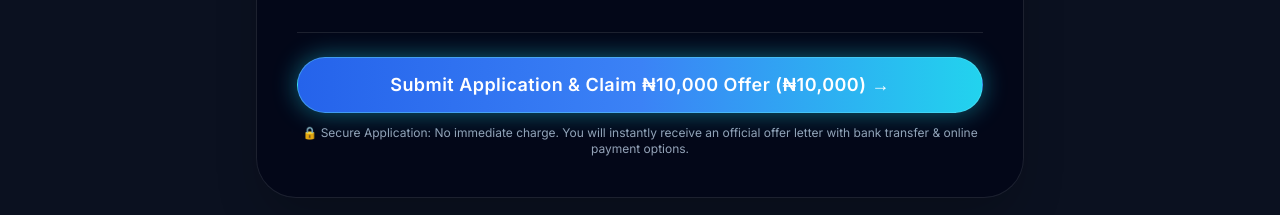
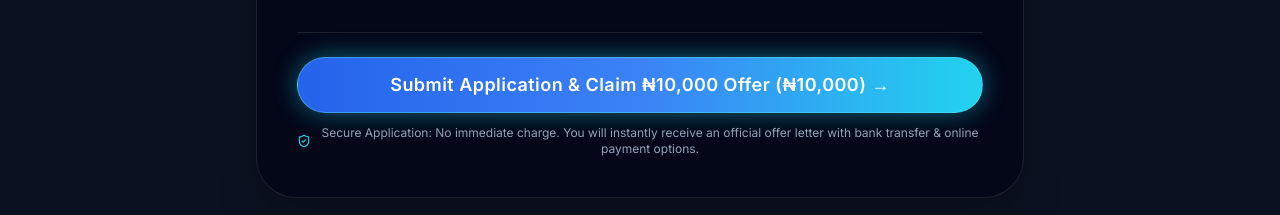
Before and after one commit to NATION-eng/M-CEL-TECH, a Next.js app: page /equip2027 in a window 1280 px wide. Shown: the part 3880-4095 px from the top of the page. Built offline with nearby package versions, Linux system fonts and the light colour scheme; no server answers.

Commit message:
style: replace unicode emoji with Lucide Sparkles and ShieldCheck icons

```diff
--- a/components/forms/EquipApplicationForm.tsx
+++ b/components/forms/EquipApplicationForm.tsx
@@ -544,8 +544,9 @@ export function EquipApplicationForm() {
             `Submit Application & Claim ₦10,000 Offer (${formatNaira(payableAmount)}) →`
           )}
         </Button>
-        <p className="mt-3 text-center text-xs text-slate-400">
-          🔒 Secure Application: No immediate charge. You will instantly receive an official offer letter with bank transfer & online payment options.
+        <p className="mt-3 flex items-center justify-center gap-1.5 text-center text-xs text-slate-400">
+          <ShieldCheck className="h-3.5 w-3.5 shrink-0 text-cyan-400" />
+          <span>Secure Application: No immediate charge. You will instantly receive an official offer letter with bank transfer & online payment options.</span>
         </p>
       </div>
     </form>
--- a/components/training/CohortSelection.tsx
+++ b/components/training/CohortSelection.tsx
@@ -1,4 +1,4 @@
-import { CalendarClock, Clock3 } from "lucide-react";
+import { CalendarClock, Clock3, Sparkles } from "lucide-react";
 import { Container } from "@/components/ui/Container";
 import { SectionHeading } from "@/components/ui/SectionHeading";
 import { Reveal } from "@/components/shared/Reveal";
@@ -65,8 +65,9 @@ export async function CohortSelection() {
                   Apply for EQUIP 2027 (₦10k) →
                 </Button>
               </div>
-              <p className="mt-3 text-xs text-cyan-300 font-semibold">
-                ✨ Subsidized CSR Scholarship • Kickoff Jan 11, 2027
+              <p className="mt-3 flex items-center justify-center gap-1.5 text-xs text-cyan-300 font-semibold">
+                <Sparkles className="h-3.5 w-3.5 text-cyan-400" />
+                Subsidized CSR Scholarship • Kickoff Jan 11, 2027
               </p>
             </div>
           </div>
```
